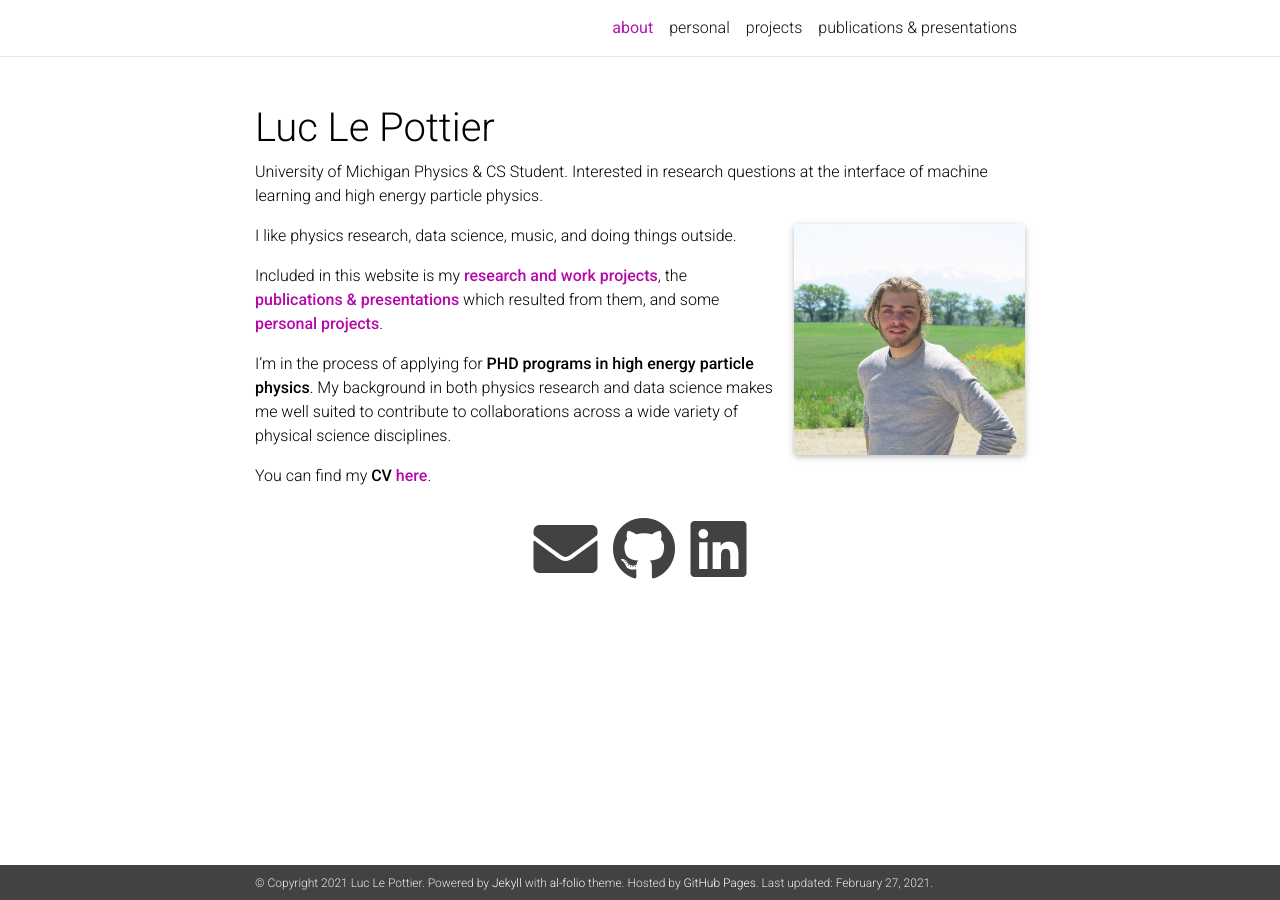
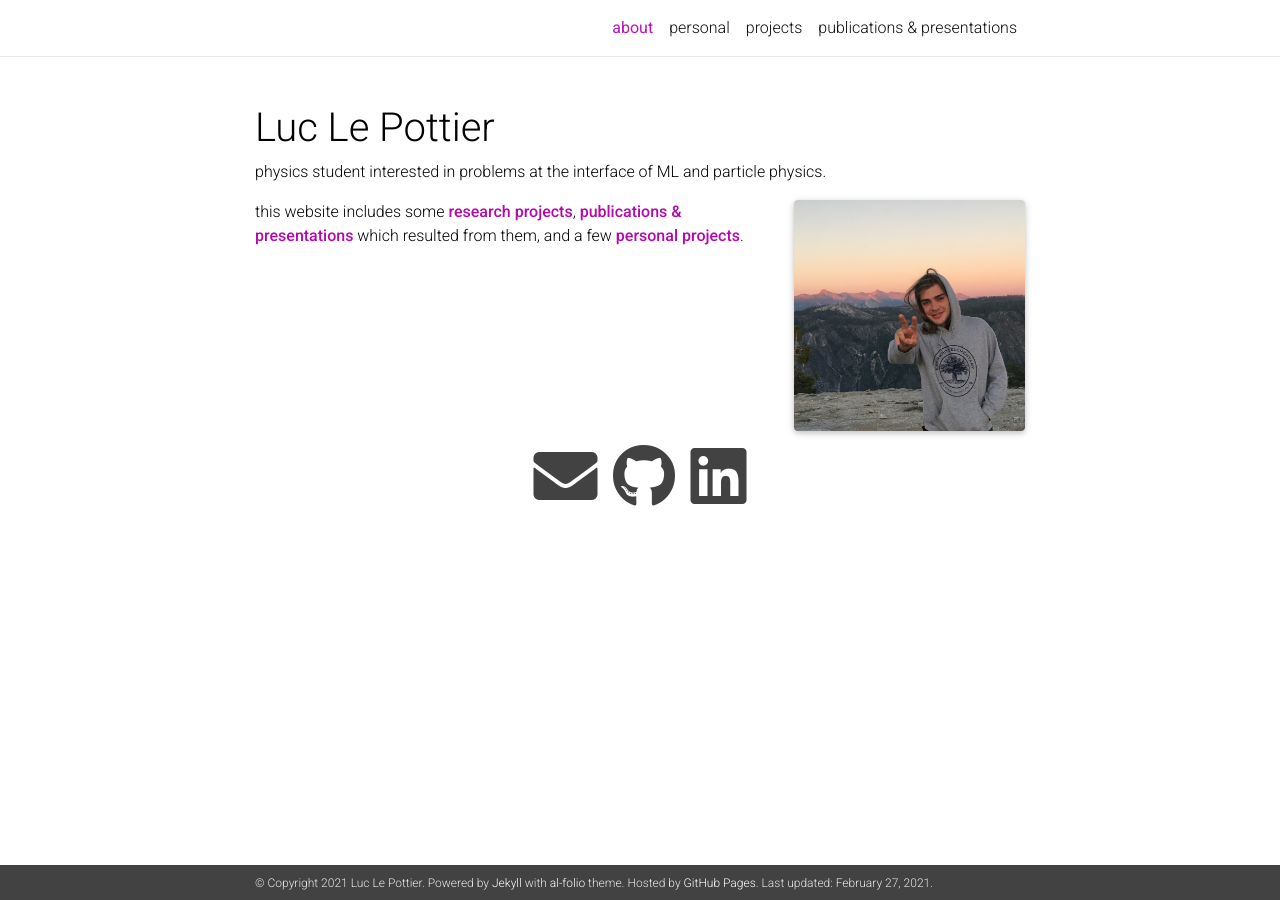
Before and after one commit to luclepot/luclepot.github.io, a Jekyll site: the page built from _pages/about.md, in a window 1280 px wide. Built offline with Jekyll 4.4.1, drawn with Linux system fonts in a browser that asks for light colours; nearby versions of some CDN libraries; a style sheet for code colours, icons or effects is not loaded.

```diff
--- a/_config.yml
+++ b/_config.yml
@@ -59,8 +59,8 @@ google_analytics: G-D4NKPTT5BT # out your google-analytics code
 # -----------------------------------------------------------------------------
 
 blog_name: # your blog must have a name for it to show up in the nav bar
-blog_description: empty note blog! TODO
-permalink: /notes/:year/:title/
+blog_description: things I need to remember frequently
+permalink: /notes/:path/
 
 # Pagination
 pagination:
@@ -85,6 +85,9 @@ collections:
   personalprojects:
     output: true
     permalink: /personal/:path/
+  # notes:
+  #   output: true
+  #   permalink: /notes/:path/
 
 news_limit: 5
 
--- a/_pages/about.md
+++ b/_pages/about.md
@@ -2,21 +2,15 @@
 layout: about
 title: about
 permalink: /
-description: University of Michigan Physics & CS Student. Interested in research questions at the interface of machine learning and high energy particle physics.
+description: physics student interested in problems at the interface of ML and particle physics.
 
 profile:
   align: right
-  image: ppic.JPG
+  image: ppic2.JPG
 
 news: false # includes a list of news items
 selected_papers: false # includes a list of papers marked as "selected={true}"
 social: true  # includes social icons at the bottom of the page
 ---
 
-I like physics research, data science, music, and doing things outside.
-
-Included in this website is my [**research and work projects**](/projects/), the [**publications & presentations**](/publications/) which resulted from them, and some [**personal projects**](/personal/).
-
-I'm in the process of applying for **PHD programs in high energy particle physics**. My background in both physics research and data science makes me well suited to contribute to collaborations across a wide variety of physical science disciplines.
-
-You can find my **CV** [**here**](/assets/pdf/luc_le_pottier_CV.pdf).
+this website includes some [**research projects**](/projects/), [**publications & presentations**](/publications/) which resulted from them, and a few [**personal projects**](/personal/).
--- a/blog/index.html
+++ b/blog/index.html
@@ -2,8 +2,8 @@
 layout: default
 pagination:
   enabled: true
-  collection: posts
-  permalink: /page/:num/
+  collection: notes
+  permalink: /notes/:path/
   per_page: 3
   sort_field: date
   sort_reverse: true
```
Also changed, not shown: _pages/personal.md (+3 -6 lines), _posts/2021-02-26_michigan_bcntry.md (added, +28 -0 lines), assets/img/ppic2.JPG (added).
